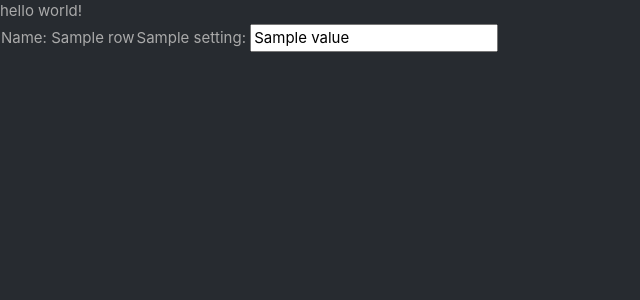
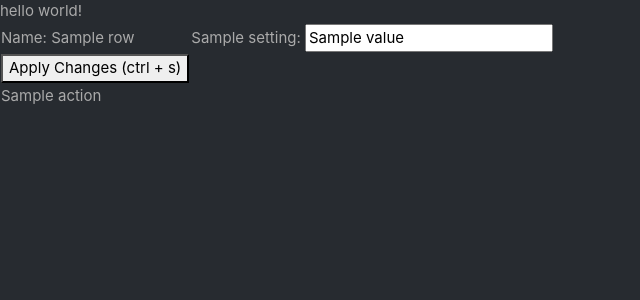
Before and after one commit to aaron64/py-lights, a Flask app: template templates/index.html in a window 1280 px wide. Shown: the top 300 px of the page, without its empty margins (0-640 px from the left). Run offline with Flask 2, Linux system fonts and the light colour scheme; the template is opened without the code that fills it: most values are stand-ins (such as "Sample title", 1, 10 or a date in 2020).

Commit message:
added str representation for action, adding table for inputs

```diff
--- a/actions/Action.py
+++ b/actions/Action.py
@@ -14,6 +14,9 @@ class Action(object):
 			"MUTE": False
 		};
 		self.outputColor = Color(0,0,0)
+
+	def __unicode__(self):
+		return u"" + self.name
 
 	def getR(self):
 		return self.settings["R"]
--- a/templates/index.html
+++ b/templates/index.html
@@ -21,7 +21,15 @@ hello world!
 				{% endfor %}
 			</tr>
 		{% endfor %}
+		<tr><td><button>Apply Changes (ctrl + s)</button></td></tr>
+
 	</table>
+	<table class="table-inputs">
+		{% for row in data.inputs %}
+			<tr>
+				<td>{{ row.action }}</td>
+			</tr>
+		{% endfor %}
 </div>
 </body>
 </html>
```
